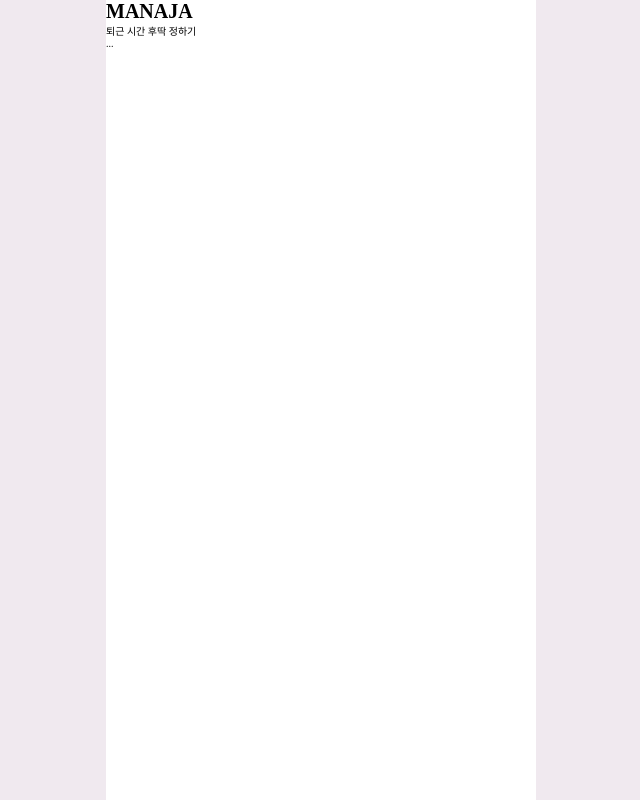
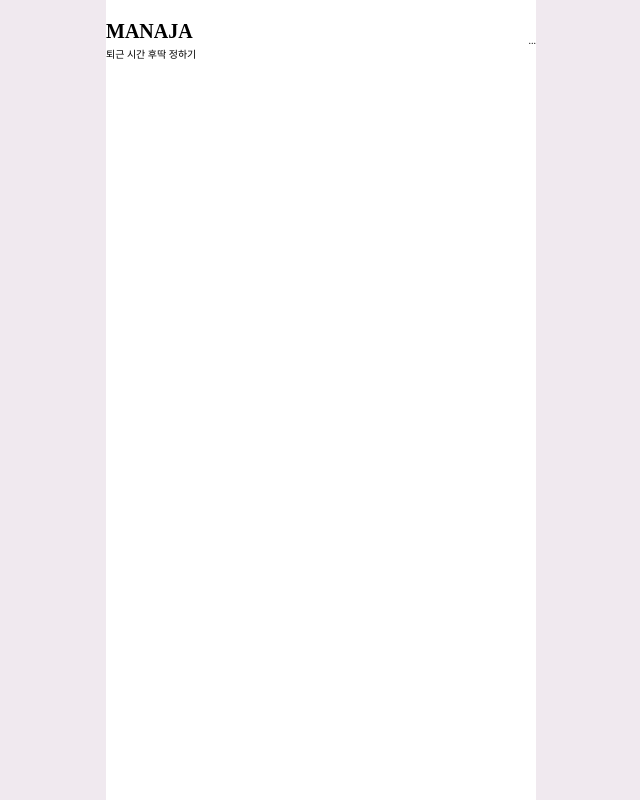
Before and after one commit to kimtaejin3/manaja, a React (Create React App) app: page / in a window 1280 px wide. Shown: the whole page, without its empty margins (319-959 px from the left). Built offline with nearby package versions, Linux system fonts and the light colour scheme.

Commit message:
design: MainHeader 컴포넌트

```diff
--- a/src/components/headers/MainHeader.jsx
+++ b/src/components/headers/MainHeader.jsx
@@ -1,6 +1,8 @@
+import styles from "./MainHeader.module.scss";
+
 export default function MainHeader() {
   return (
-    <header>
+    <header className={styles.container}>
       <div>
         <h1>MANAJA</h1>
         <p>퇴근 시간 후딱 정하기</p>
--- a/src/components/headers/MainHeader.module.scss
+++ b/src/components/headers/MainHeader.module.scss
@@ -0,0 +1,10 @@
+.container {
+  display: flex;
+  justify-content: space-between;
+  align-items: center;
+  padding-top: 20px;
+
+  p {
+    margin-top: 3px;
+  }
+}
```
